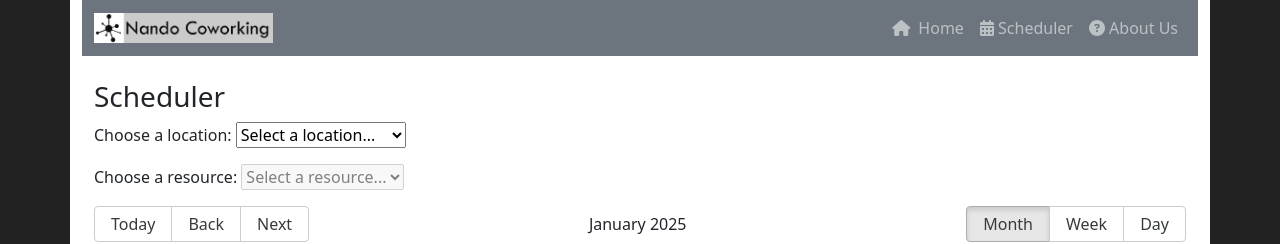
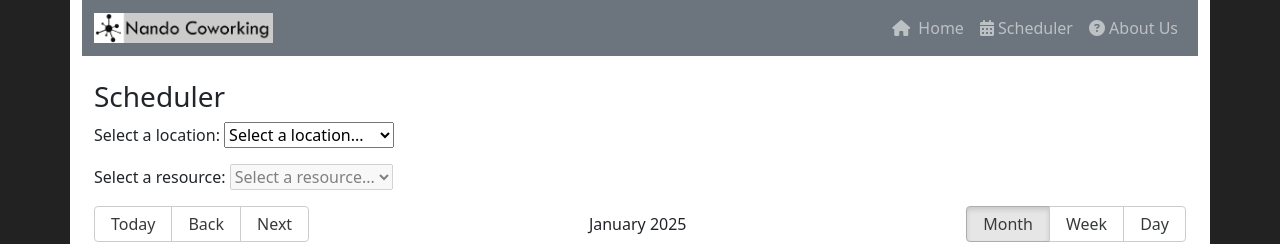
Before and after one commit to Nando-Coworking/Nando-Coworking.github.io, a React (Vite) app in the folder src/nando-scheduler-app/: page /scheduler in a window 1280 px wide. Shown: the top 244 px of the page. Built offline with nearby package versions, Linux system fonts and the light colour scheme.

Commit message:
I'm not sure if custom GH Action is needed? Testing.

```diff
--- a/src/nando-scheduler-app/src/pages/Scheduler.tsx
+++ b/src/nando-scheduler-app/src/pages/Scheduler.tsx
@@ -165,7 +165,7 @@ const Scheduler: React.FC = () => {
     <>
       <h3>Scheduler</h3>
       <p>
-        <label htmlFor="city">Choose a location:&nbsp;</label>
+        <label htmlFor="city">Select a location:&nbsp;</label>
         <select id="city" value={selectedCity} onChange={handleCityChange}>
           <option value="">Select a location...</option>
           {Object.keys(cityResources).map((city) => (
@@ -176,7 +176,7 @@ const Scheduler: React.FC = () => {
         </select>
       </p>
       <p>
-        <label htmlFor="resource">Choose a resource:&nbsp;</label>
+        <label htmlFor="resource">Select a resource:&nbsp;</label>
         <select
           id="resource"
           value={selectedResource}
```
